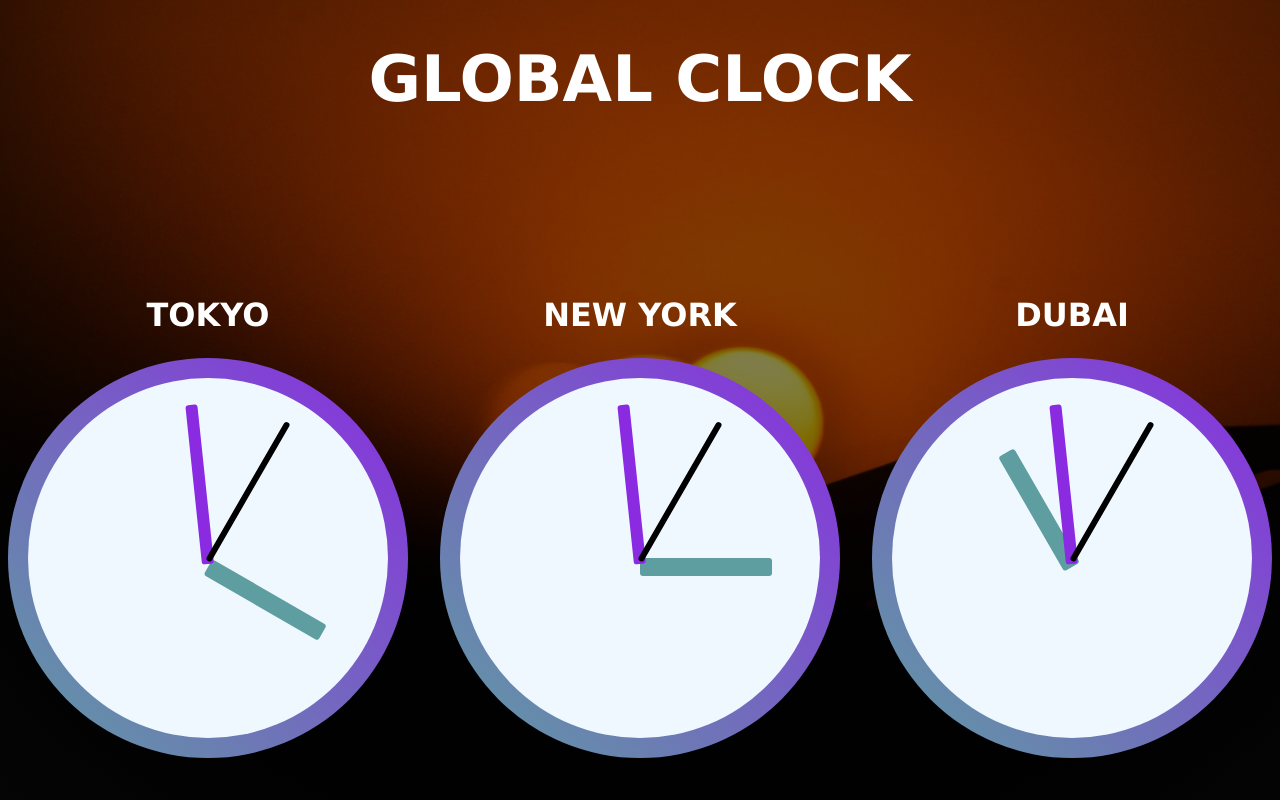
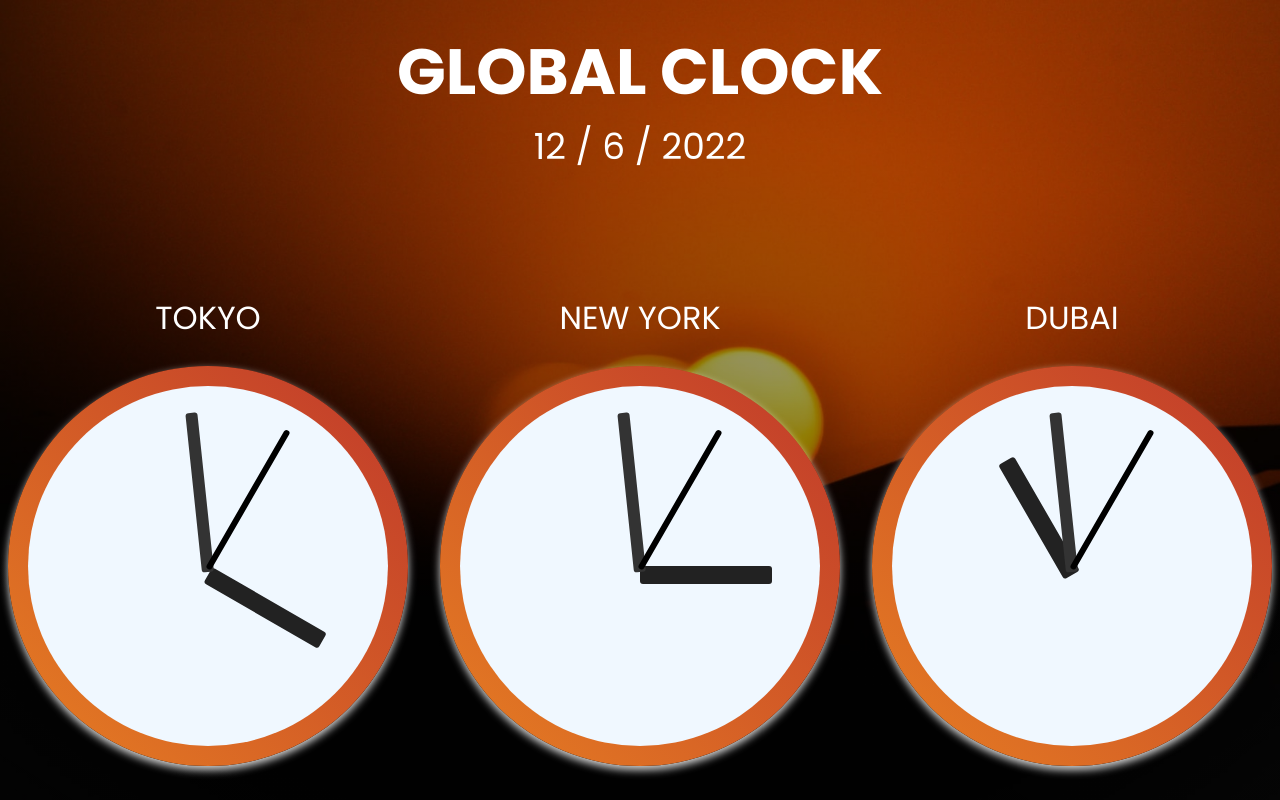
Before and after one commit to jlcaldadev23/02-js30-jss-and-css-clock, a plain HTML site: page index.html in a window 1280 px wide. Drawn offline with Linux system fonts and the light colour scheme; a web font is replaced by a local one.

Commit message:
Adding date and changed visual color

```diff
--- a/index.html
+++ b/index.html
@@ -4,14 +4,26 @@
     <meta charset="UTF-8" />
     <meta http-equiv="X-UA-Compatible" content="IE=edge" />
     <meta name="viewport" content="width=device-width, initial-scale=1.0" />
+    <link rel="preconnect" href="https://fonts.googleapis.com" />
+    <link rel="preconnect" href="https://fonts.gstatic.com" crossorigin />
+    <link
+      href="https://fonts.googleapis.com/css2?family=Kdam+Thmor+Pro&family=Poppins:wght@400;500;600;700&display=swap"
+      rel="stylesheet"
+    />
     <link rel="stylesheet" href="styles.css" />
+
     <title>Javascript Clock</title>
   </head>
   <body>
     <section class="section-clock">
+      <div class="clocks">
+        <div class="clock-heading-box">
           <h1 class="clock-heading">Global Clock</h1>
+          <p class="date"></p>
+        </div>
         <div class="clock-tokyo">
           <h2 class="city-heading">Tokyo</h2>
+
           <div class="clock">
             <div class="hour-hand"></div>
             <div class="minute-hand"></div>
@@ -34,6 +46,7 @@
             <div class="second-hand"></div>
           </div>
         </div>
+      </div>
     </section>
     <script src="script.js"></script>
   </body>
--- a/script.js
+++ b/script.js
@@ -1,3 +1,12 @@
+// switch
+
+const UTCDate = new Date().getUTCDate();
+const UTCMonth = new Date().getUTCMonth() + 1;
+const UTCYear = new Date().getUTCFullYear();
+
+const dateText = document.querySelector(".date");
+dateText.textContent = ` ${UTCDate} / ${UTCMonth} / ${UTCYear}`;
+
 function setDate(countryClock, timeDiff) {
   const UTCSeconds = new Date().getUTCSeconds();
   const UTCMinutes = new Date().getUTCMinutes();
--- a/styles.css
+++ b/styles.css
@@ -9,33 +9,46 @@ html {
 }
 
 body {
-  font-family: Verdana, Geneva, Tahoma, sans-serif;
+  font-family: "Poppins", sans-serif;
+}
+
+.section-clock {
+  height: 100vh;
+  background: linear-gradient(
+      to top right,
+      rgba(0, 0, 0, 0.7),
+      rgba(0, 0, 0, 0.2)
+    ),
+    url(siddharth-shah-EXZipTH58ms-unsplash.jpg);
+  background-size: cover;
 }
 
 .clock-heading {
   font-size: 6.4rem;
   text-transform: uppercase;
   color: #fff;
+  align-self: center;
 }
 
-.section-clock {
+.clocks {
   display: grid;
-  height: 100vh;
   grid-template-columns: repeat(3, 1fr);
-  align-items: center;
+  align-items: flex-start;
   justify-content: center;
   column-gap: 3.2rem;
   row-gap: 9.6rem;
-  text-align: center;
   padding: 0 4.8rem;
-  background: linear-gradient(rgba(0, 0, 0, 0.5), rgba(0, 0, 0, 0.5)),
-    url(siddharth-shah-EXZipTH58ms-unsplash.jpg);
-  background-size: cover;
 }
 
-.clock-heading {
+.clock-heading-box {
   grid-column: 1/-1;
+  padding: 2.4rem 0;
+  justify-self: center;
 }
+
+/* .clock-heading {
+
+} */
 
 .clock-tokyo,
 .clock-new-york,
@@ -46,12 +59,19 @@ body {
   justify-content: center;
 }
 
+.date {
+  font-size: 3.6rem;
+  color: #fff;
+  text-align: center;
+}
+
 .clock {
   width: 40rem;
   height: 40rem;
   border-radius: 50%;
-  background: linear-gradient(45deg, cadetblue, blueviolet);
+  background: linear-gradient(45deg, #e67e22, #c0392b);
   position: relative;
+  box-shadow: 0 4px 8px rgba(255, 255, 255, 0.85);
 }
 
 .clock::after {
@@ -71,6 +91,7 @@ body {
   font-size: 3.2rem;
   text-transform: uppercase;
   margin-bottom: 2.4rem;
+  font-weight: 400;
   color: #fff;
 }
 
@@ -90,14 +111,14 @@ body {
 .hour-hand {
   width: 33%;
   height: 1.8rem;
-  background-color: cadetblue;
+  background-color: #222;
   z-index: 1;
 }
 
 .minute-hand {
   width: 40%;
   height: 1.2rem;
-  background-color: blueviolet;
+  background-color: #333;
   z-index: 2;
 }
 
```
Lines whose indentation alone changed are shown as unchanged.
